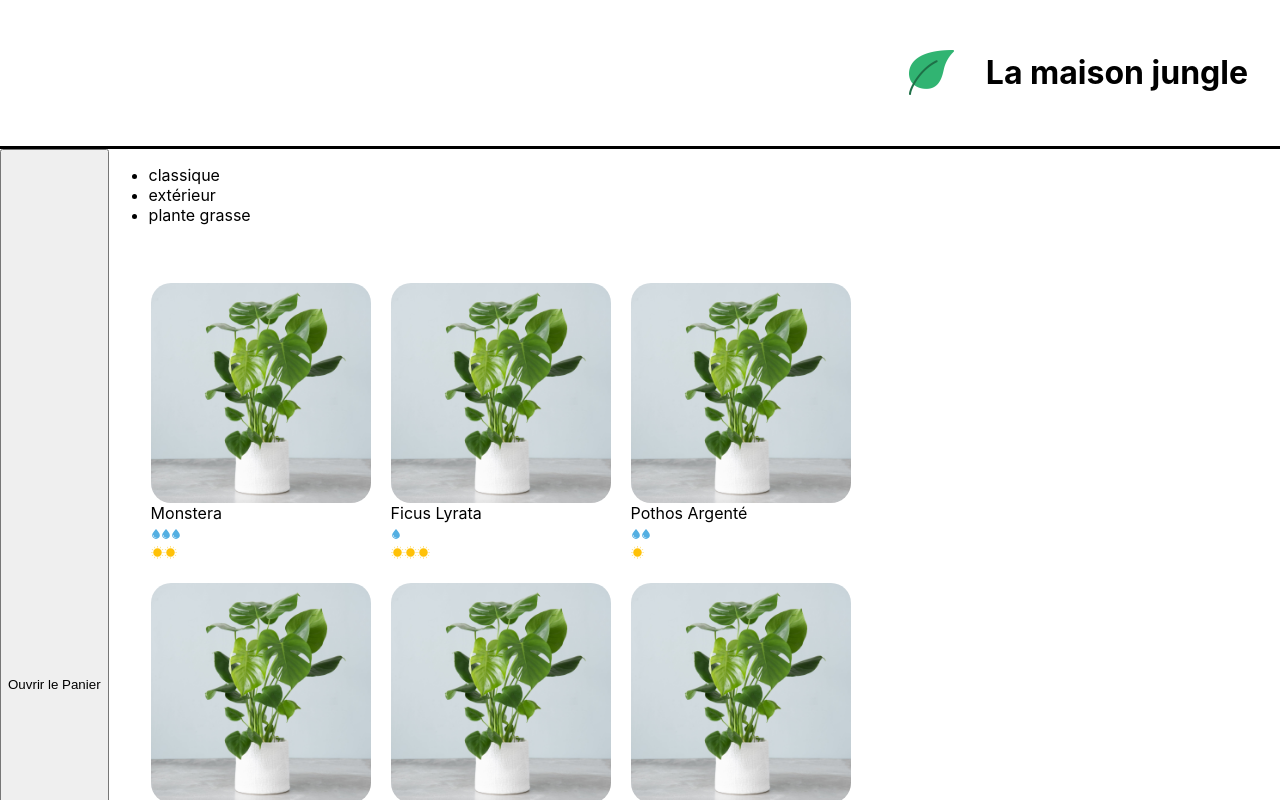
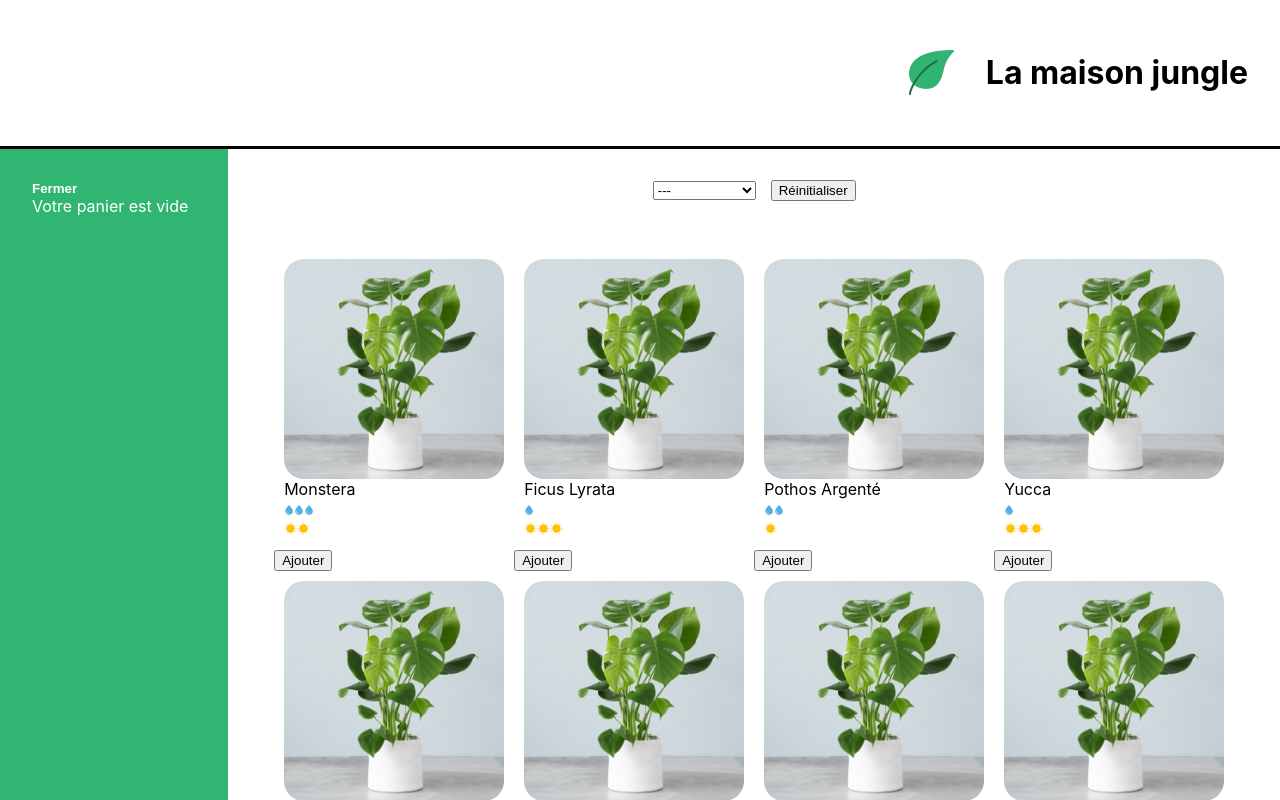
Before and after one commit to jo33200/La-maison-jungle, a React (Create React App) app: page / in a window 1280 px wide. Shown: the top 800 px of the page. Built offline with nearby package versions, Linux system fonts and the light colour scheme.

Commit message:
build: add in shoppingList

```diff
--- a/src/components/App.js
+++ b/src/components/App.js
@@ -1,3 +1,4 @@
+import { useState } from 'react'
 import Banner from './banner'
 import logo from '../assets/logo.png'
 import Cart from './Cart'
@@ -6,6 +7,7 @@
 import '../styles/Layout.css'
 
 function App() {
+	const [cart, updateCart] = useState([])
 	return (
 		<div>
 			<Banner>
@@ -13,8 +15,8 @@
 				<h1 className='lmj-title'>La maison jungle</h1>
 			</Banner>
 			<div className='lmj-layout-inner'>
-				<Cart />
-				<ShoppingList />
+				<Cart cart={cart} updateCart={updateCart} />
+				<ShoppingList cart={cart} updateCart={updateCart} />
 			</div>
 			<Footer />
 		</div>
--- a/src/components/CareScale.js
+++ b/src/components/CareScale.js
@@ -1,5 +1,13 @@
 import Sun from '../assets/sun.svg'
 import Water from '../assets/water.svg'
+
+// Ici, il s'agit d'une manière de faire.
+//Vous auriez aussi pu utiliser une fonction qui retourne l'élément souhaité, ou bien faire directement des conditions
+const quantityLabel = {
+	1: 'peu',
+	2: 'modérément',
+	3: 'beaucoup'
+}
 
 function CareScale({ scaleValue, careType }) {
 	const range = [1, 2, 3]
@@ -11,7 +19,15 @@
 		)
 
 	return (
-		<div>
+		<div
+			onClick={() =>
+				alert(
+					`Cette plante requiert ${quantityLabel[scaleValue]} ${
+						careType === 'light' ? 'de lumière' : "d'arrosage"
+					}`
+				)
+			}
+		>
 			{range.map((rangeElem) =>
 				scaleValue >= rangeElem ? (
 					<span key={rangeElem.toString()}>{scaleType}</span>
--- a/src/components/Cart.js
+++ b/src/components/Cart.js
@@ -1,26 +1,46 @@
+import { useState } from 'react'
 import '../styles/cart.css'
-import { useState } from 'react'
 
-function Cart() {
-    const monsteraPrice = 8
-    const [cart, updateCart] = useState(0)
-    const [isOpen, setIsOpen] = useState(false)
-
+function Cart({ cart, updateCart }) {
+	const [isOpen, setIsOpen] = useState(true)
+	const total = cart.reduce(
+		(acc, plantType) => acc + plantType.amount * plantType.price,
+		0
+	)
 	return isOpen ? (
 		<div className='lmj-cart'>
-            <button onClick={() => setIsOpen(false)}>Fermer</button>
+			<button
+				className='lmj-cart-toggle-button'
+				onClick={() => setIsOpen(false)}
+			>
+				Fermer
+			</button>
+			{cart.length > 0 ? (
+				<div>
 					<h2>Panier</h2>
-            <div>
-                Monstera : {monsteraPrice}€
-                <button onClick={() => updateCart(cart + 1)}>
-                    Ajouter
+					<ul>
+						{cart.map(({ name, price, amount }, index) => (
+							<div key={`${name}-${index}`}>
+								{name} {price}€ x {amount}
+							</div>
+						))}
+					</ul>
+					<h3>Total :{total}€</h3>
+					<button onClick={() => updateCart([])}>Vider le panier</button>
+				</div>
+			) : (
+				<div>Votre panier est vide</div>
+			)}
+		</div>
+	) : (
+		<div className='lmj-cart-closed'>
+			<button
+				className='lmj-cart-toggle-button'
+				onClick={() => setIsOpen(true)}
+			>
+				Ouvrir le Panier
 			</button>
 		</div>
-            <h3>Total : {monsteraPrice * cart}€</h3>
-			<button onClick={() => updateCart(0)}>Vider le panier</button>
-        </div>
-    ) : (
-        <button onClick={() => setIsOpen(true)}>Ouvrir le Panier</button>
 	)
 }
 
--- /dev/null
+++ b/src/components/Categories.js
@@ -0,0 +1,23 @@
+import '../styles/Categories.css'
+
+function Categories({ setActiveCategory, categories, activeCategory }) {
+	return (
+		<div className='lmj-categories'>
+			<select
+				value={activeCategory}
+				onChange={(e) => setActiveCategory(e.target.value)}
+				className='lmj-categories-select'
+			>
+				<option value=''>---</option>
+				{categories.map((cat) => (
+					<option key={cat} value={cat}>
+						{cat}
+					</option>
+				))}
+			</select>
+			<button onClick={() => setActiveCategory('')}>Réinitialiser</button>
+		</div>
+	)
+}
+
+export default Categories
--- a/src/components/ShoppingList.js
+++ b/src/components/ShoppingList.js
@@ -1,31 +1,55 @@
+import { useState } from 'react'
 import { plantList } from '../data/plantList'
 import PlantItem from './PlantItem'
+import Categories from './Categories'
 import '../styles/shoppingList.css'
 
-function ShoppingList() {
+function ShoppingList({ cart, updateCart }) {
+	const [activeCategory, setActiveCategory] = useState('')
 	const categories = plantList.reduce(
 		(acc, plant) =>
 			acc.includes(plant.category) ? acc : acc.concat(plant.category),
 		[]
 	)
 
+	function addToCart(name, price) {
+		const currentPlantSaved = cart.find((plant) => plant.name === name)
+		if (currentPlantSaved) {
+			const cartFilteredCurrentPlant = cart.filter(
+				(plant) => plant.name !== name
+			)
+			updateCart([
+				...cartFilteredCurrentPlant,
+				{ name, price, amount: currentPlantSaved.amount + 1 }
+			])
+		} else {
+			updateCart([...cart, { name, price, amount: 1 }])
+		}
+	}
+
 	return (
-		<div>
-			<ul>
-				{categories.map((cat) => (
-					<li key={cat}>{cat}</li>
-				))}
-			</ul>
+		<div className='lmj-shopping-list'>
+			<Categories
+				categories={categories}
+				setActiveCategory={setActiveCategory}
+				activeCategory={activeCategory}
+			/>
+
 			<ul className='lmj-plant-list'>
-				{plantList.map(({ id, cover, name, water, light }) => (
+				{plantList.map(({ id, cover, name, water, light, price, category }) =>
+					!activeCategory || activeCategory === category ? (
+						<div key={id}>
 							<PlantItem
-						id={id}
 								cover={cover}
 								name={name}
 								water={water}
 								light={light}
+								price={price}
 							/>
-				))}
+							<button onClick={() => addToCart(name, price)}>Ajouter</button>
+						</div>
+					) : null
+				)}
 			</ul>
 		</div>
 	)
--- /dev/null
+++ b/src/styles/Categories.css
@@ -0,0 +1,8 @@
+.lmj-categories {
+	text-align: center;
+	padding-top: 30px;
+}
+
+.lmj-categories-select {
+	margin-right: 15px;
+}
--- a/src/styles/shoppingList.css
+++ b/src/styles/shoppingList.css
@@ -1,7 +1,11 @@
+.lmj-shopping-list {
+	width: 100%;
+}
+
 .lmj-plant-list {
 	list-style-type: none;
 	padding: 32px;
 	display: flex;
 	flex-wrap: wrap;
-	max-width: 800px;
+	justify-content: center;
 }
```
Lines whose indentation alone changed are shown as unchanged.
